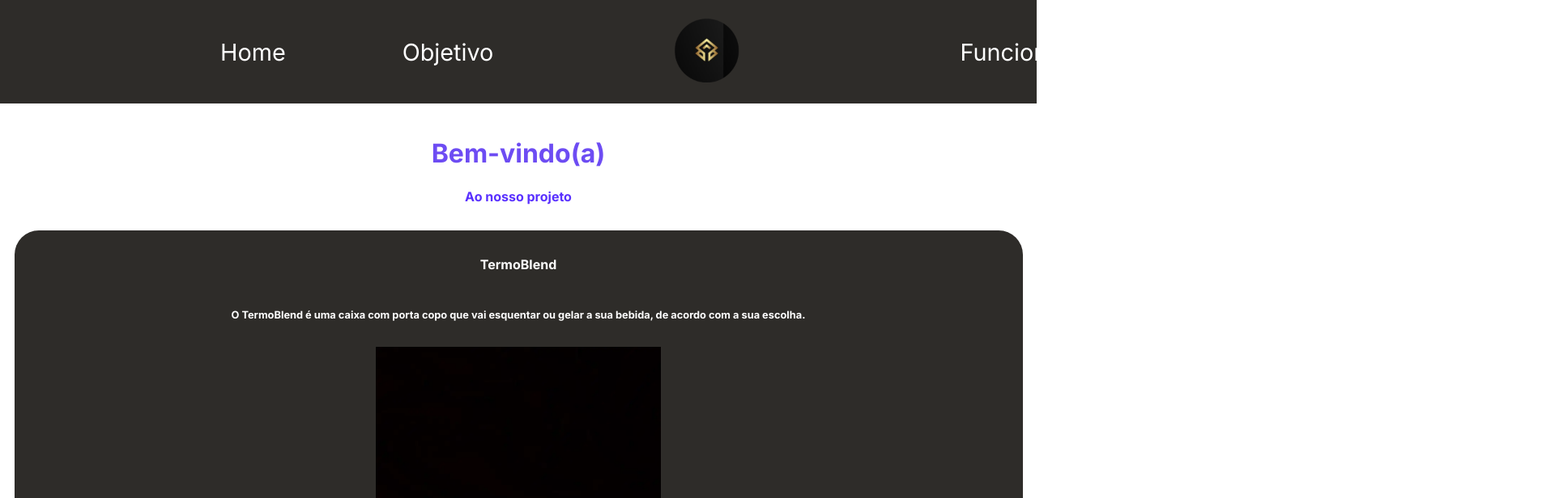
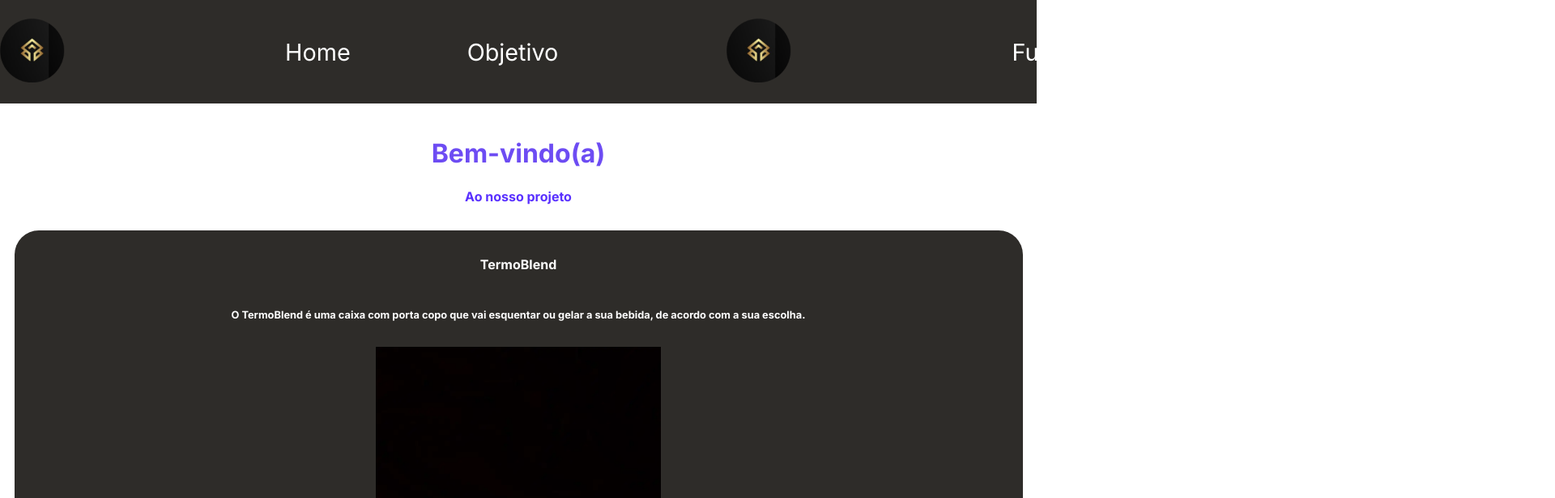
Before and after one commit to pierresilva1/TCC, a React (Vite) app: page / in a window 1280 px wide. Shown: the top 616 px of the page at 81% size, 1920 px wide, since content can reach past the window. Built offline with nearby package versions, Linux system fonts and the light colour scheme.

Commit message:
...........

```diff
--- a/src/paginas/Header.jsx
+++ b/src/paginas/Header.jsx
@@ -27,7 +27,7 @@ function Header() {
 
 
             <div className="botao-menu">
-            <Link to={'/'}><img src={logos} alt="logo" className="logo" /></Link>
+            <Link to={'/'}><img src={logos} alt="logo" className="logos " /></Link>
                 <button onClick={handleAbrirFecharMenu}>{abrirFechar == true ? <X size={32} /> : <List size={32} /> }</button>
             </div>
 
@@ -45,7 +45,7 @@ function Header() {
         </div>
 
         <div className="menu-desktop">
-
+        <Link to={'/'}><img src={logo} alt="logo" className="logo" /></Link>
 
             <nav>
                 <Link to={'/'} className="as">Home</Link>
--- a/src/paginas/Index.css
+++ b/src/paginas/Index.css
@@ -1,10 +1,9 @@
 
 
-
-
-
-@media(min-width: 900px) {
-
+    nav{
+        margin-left: 8rem;
+        margin-right: 13rem;
+    }
 
     a{
         font-family: Inter;
@@ -18,18 +17,13 @@
         width: 1rem;
     }
 
-    nav{
-        margin-left: 8rem;
-        margin-right: 12rem;
-    }
-
     .as:hover{
         color: #c0c0c0;
         text-decoration:underline;
     }
 
     .logo{
-        width: 16rem;
+        width: 5rem;
     }
 
     .logo:hover{
@@ -40,7 +34,7 @@
         display: flex;
     }
 
-    }
+
 
     @media(min-width: 900px) {
         .botao-menu {
@@ -83,10 +77,6 @@
             translate: -100%;
         }
 
-        .menu-desktop {
-            display: none;
-        }
-
         .menu-mobile {
             display: none;
         }
@@ -112,12 +102,11 @@
             text-decoration:underline;
         }
 
-        .logo{
-            width: 5rem;
-            margin-left: 2rem;
+        .logos{
+            width: 0.1rem;
         }
 
-        .logo:hover{
+        .logos:hover{
             cursor: pointer;
         }
 
```
